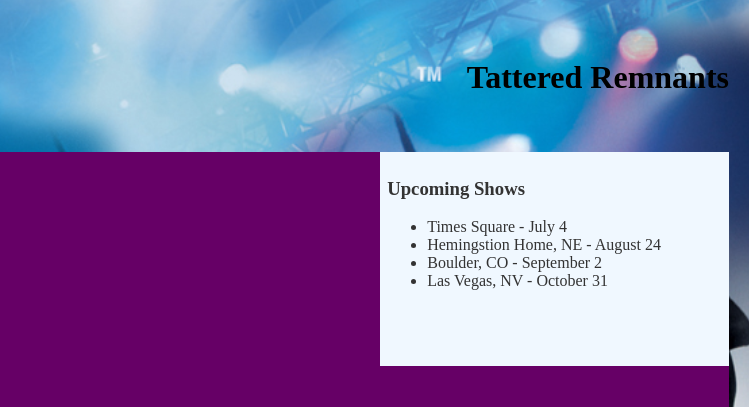
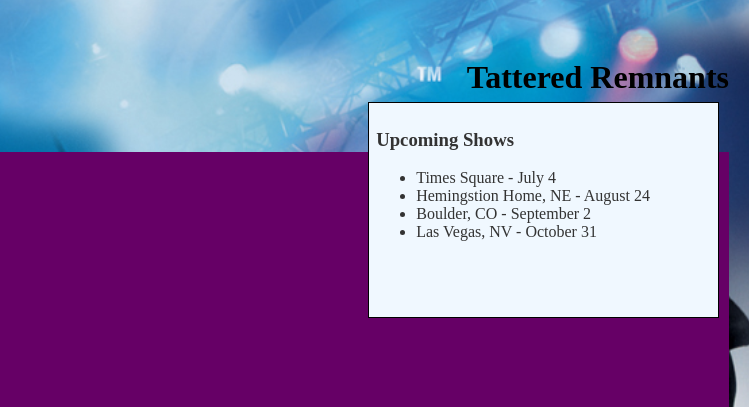
Before and after one commit to karenfreemansmith/LHP-IntroWk1-BandWebsite, a plain HTML site: page index.html in a window 1280 px wide. Shown: the top 407 px of the page, 531-1280 px from the left. Drawn offline with Linux system fonts and the light colour scheme.

Commit message:
add box model elements to sidebar

```diff
--- a/css/style.css
+++ b/css/style.css
@@ -16,6 +16,8 @@ h1 {
   background: aliceblue;
   color: #333333;
   padding: 7px;
+  border: 1px solid black;
+  margin: -50px 10px 10px 10px;
 }
 .main {
   background-color: #660066;
```
